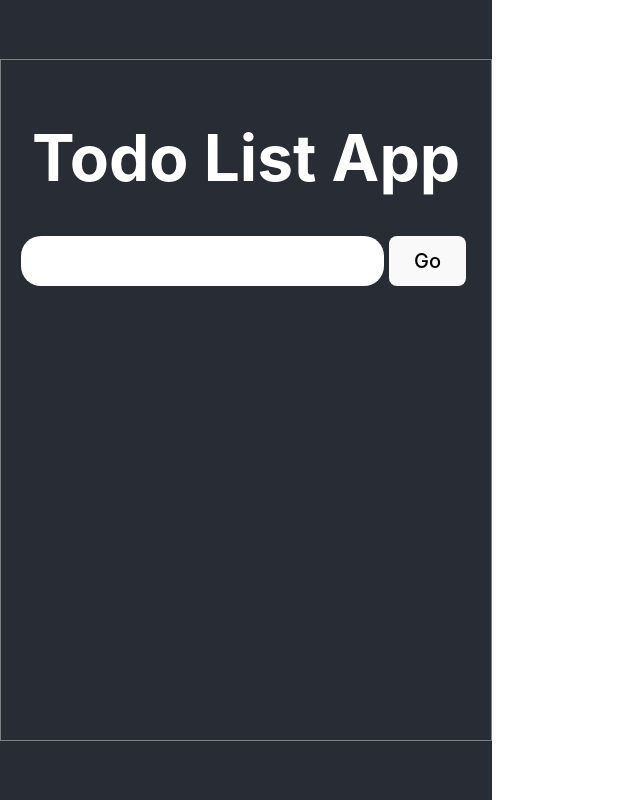
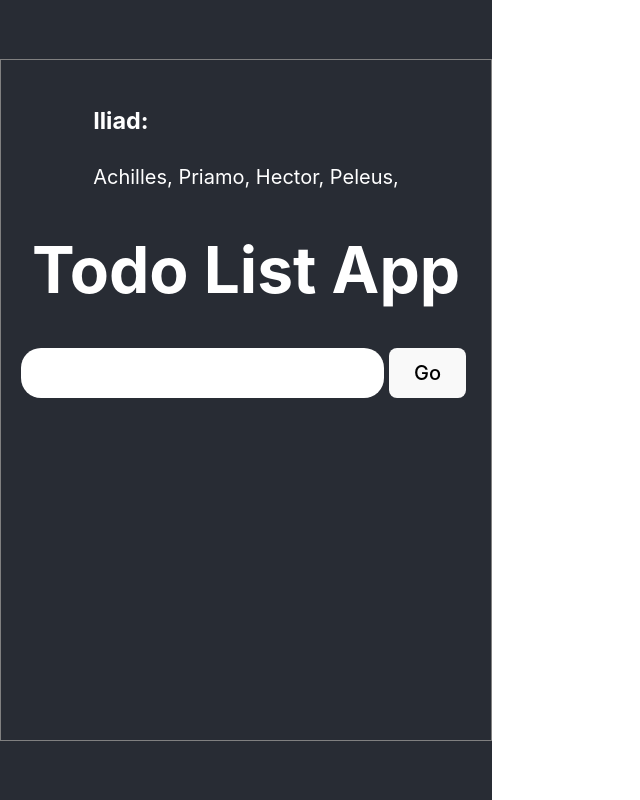
Before and after one commit to hgiudatto/todo-list-app-js, a React (Vite) app: page / in a window 1280 px wide. Shown: the whole page, without its empty margins (0-640 px from the left). Built offline with nearby package versions, Linux system fonts and the light colour scheme.

Commit message:
understand props

```diff
--- a/src/App.jsx
+++ b/src/App.jsx
@@ -2,8 +2,12 @@
 /* eslint-disable react/jsx-key */
 import React, { useState } from "react"
 import "./App.css"
+import Header from "./components/Header"
 
 const App = () => {
+
+  const names = ['Achilles', 'Priamo', 'Hector', 'Peleus']
+
   const [todo, setTodo] = useState("")
   const [todos, setTodos] = useState([])
   const [editId, setEditId] = useState(0)
@@ -44,6 +48,7 @@ const App = () => {
   return (
     <div className="App">
       <div className="container">
+        <Header {...{names}} />
         <h1>Todo List App</h1>
         <form className="todoForm" onSubmit={handleSubmit}>
           <input
--- /dev/null
+++ b/src/components/Header.jsx
@@ -0,0 +1,9 @@
+export default function Header({ names }) {
+    return (
+        <header>
+            <h3>Iliad:</h3>
+            {names.map((name) =>
+                <span key={name}>{name}, </span>
+            )}
+        </header>)
+}
```
Also changed, not shown: 2 other files (tests, documents, lock files or other folders).
